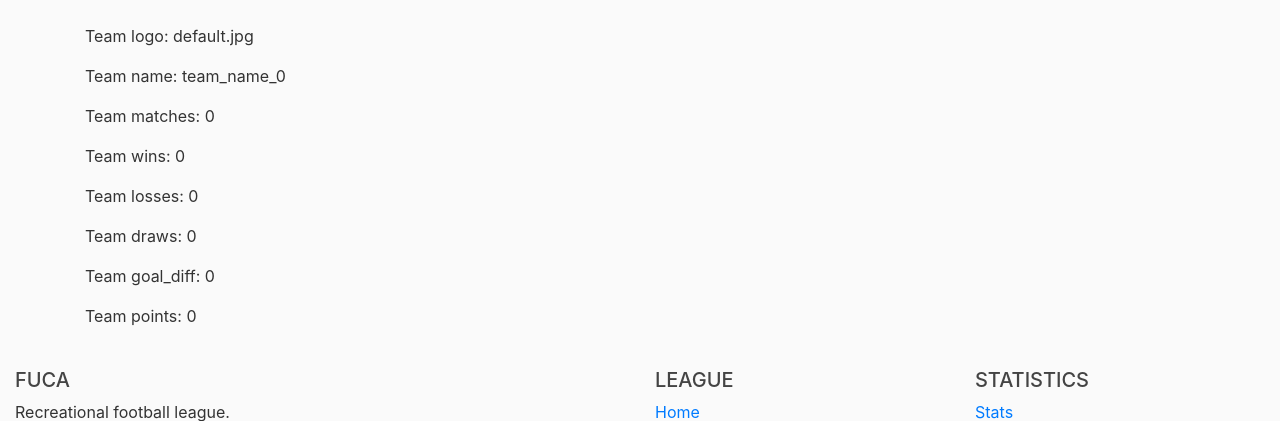
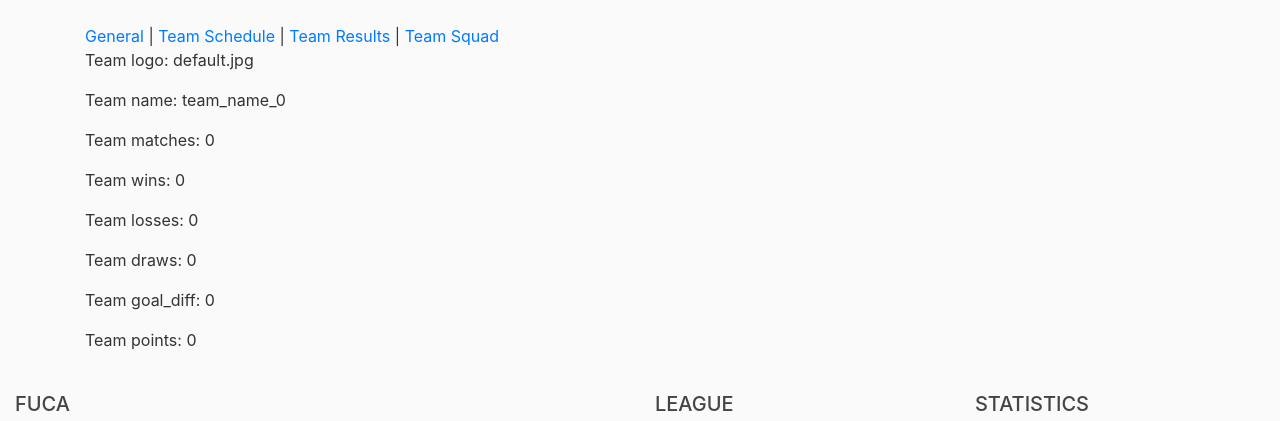
Before and after one commit to urosisakovic/FUCA, a Flask app: page /team/1 in a window 1280 px wide. Shown: the part 56-477 px from the top of the page. Run offline with Flask 2, Linux system fonts and the light colour scheme; data comes from the database, SQL or seed files in the repository; some libraries are stand-ins or nearby versions.

Commit message:
Tied team pages together

```diff
--- a/src/fuca/routes.py
+++ b/src/fuca/routes.py
@@ -107,7 +107,7 @@ def teamresults(id):
     results_db = Match.query.filter(Match.date_time <= datetime.now()).filter(Match.guest_team_id == id).all() +\
         Match.query.filter(Match.date_time <= datetime.now()).filter(Match.host_team_id == id).all()
     results_list = [result.jinja_dict() for result in results_db]
-    return render_template('team-results.html', results=results_list, title='Team Results')
+    return render_template('team-results.html', results=results_list, id=id, title='Team Results')
 
 
 #TODO: Add team name in title.
@@ -117,7 +117,7 @@ def teamschedule(id):
     schedule_db = Match.query.filter(Match.date_time >= datetime.now()).filter(Match.guest_team_id == id).all() +\
         Match.query.filter(Match.date_time >= datetime.now()).filter(Match.host_team_id == id).all()
     schedule_list = [schedule.jinja_dict() for schedule in schedule_db]
-    return render_template('team-schedule.html', schedule=schedule_list, title='Team Schedule')
+    return render_template('team-schedule.html', schedule=schedule_list, id=id, title='Team Schedule')
 
 
 #TODO: Add team name in title.
@@ -126,4 +126,4 @@ def teamschedule(id):
 def teamsquad(id):
     players_db = Player.query.filter(Player.team_id == id).all()
     players = [player.jinja_dict() for player in players_db]
-    return render_template('team-squad.html', players=players, title='Team Squad')
+    return render_template('team-squad.html', players=players, id=id, title='Team Squad')
--- a/src/fuca/templates/standings.html
+++ b/src/fuca/templates/standings.html
@@ -1,10 +1,11 @@
 {% extends 'layout.html' %}
 
 <!-- TODO: Create standings layout which will be inherited by standings, best scorers and best players pages-->
-
 {% block content %}
 
-    <a href="{{ url_for('standings') }}">Standings</a> | <a href="{{ url_for('bestplayers') }}">Best players</a> | <a href="{{ url_for('bestscorers') }}">Best scorers</a>
+    <a href="{{ url_for('standings') }}">Standings</a> |
+    <a href="{{ url_for('bestplayers') }}">Best players</a> |
+    <a href="{{ url_for('bestscorers') }}">Best scorers</a>
 
     {% for team in teams %}
         <a href="{{ url_for('team', id=team.id)}}">
--- a/src/fuca/templates/team-results.html
+++ b/src/fuca/templates/team-results.html
@@ -1,6 +1,11 @@
 {% extends 'layout.html' %}
 
 {% block content %}
+    <a href="{{ url_for('team', id=id)}}">General</a> |
+    <a href="{{ url_for('teamschedule', id=id)}}">Team Schedule</a> |
+    <a href="{{ url_for('teamresults', id=id)}}">Team Results</a> |
+    <a href="{{ url_for('teamsquad', id=id)}}">Team Squad</a>
+
     {% for result in results %}
         <p>{{ result.date }} {{ result.team1_name }} VS {{ result.team2_name }} {{ result.team1_goals }} {{ result.team2_goals }}</p>
     {% endfor %}
--- a/src/fuca/templates/team-schedule.html
+++ b/src/fuca/templates/team-schedule.html
@@ -1,6 +1,11 @@
 {% extends 'layout.html' %}
 
 {% block content %}
+    <a href="{{ url_for('team', id=id)}}">General</a> |
+    <a href="{{ url_for('teamschedule', id=id)}}">Team Schedule</a> |
+    <a href="{{ url_for('teamresults', id=id)}}">Team Results</a> |
+    <a href="{{ url_for('teamsquad', id=id)}}">Team Squad</a>
+
     {% for match in schedule %}
         <p>{{ match.date }} {{ match.team1_name }} VS {{ match.team2_name }} </p>
     {% endfor %}
--- a/src/fuca/templates/team-squad.html
+++ b/src/fuca/templates/team-squad.html
@@ -1,6 +1,11 @@
 {% extends 'layout.html' %}
 
 {% block content %}
+    <a href="{{ url_for('team', id=id)}}">General</a> |
+    <a href="{{ url_for('teamschedule', id=id)}}">Team Schedule</a> |
+    <a href="{{ url_for('teamresults', id=id)}}">Team Results</a> |
+    <a href="{{ url_for('teamsquad', id=id)}}">Team Squad</a>
+
     {% for player in players %}
         <p>{{ player.image }} {{ player.name }} VS {{ player.number }} </p>
     {% endfor %}
--- a/src/fuca/templates/team.html
+++ b/src/fuca/templates/team.html
@@ -1,6 +1,12 @@
 {% extends 'layout.html' %}
 
+<!-- TODO: Create team layout which will be inherited by team, team schedule and team results and team squad pages-->
 {% block content %}
+    <a href="{{ url_for('team', id=team.id)}}">General</a> |
+    <a href="{{ url_for('teamschedule', id=team.id)}}">Team Schedule</a> |
+    <a href="{{ url_for('teamresults', id=team.id)}}">Team Results</a> |
+    <a href="{{ url_for('teamsquad', id=team.id)}}">Team Squad</a>
+
     <p>Team logo: {{ team.logo }}</p>
     <p>Team name: {{ team.name }}</p>
     <p>Team matches: {{ team.matches }}</p>
```
